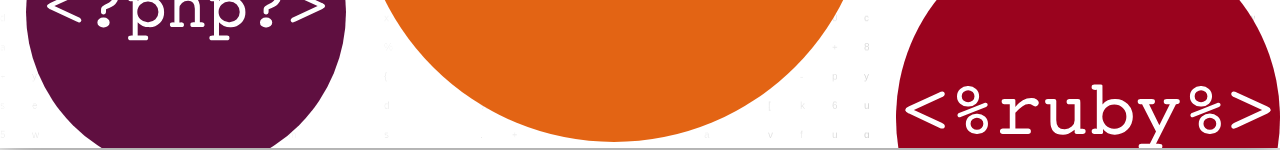
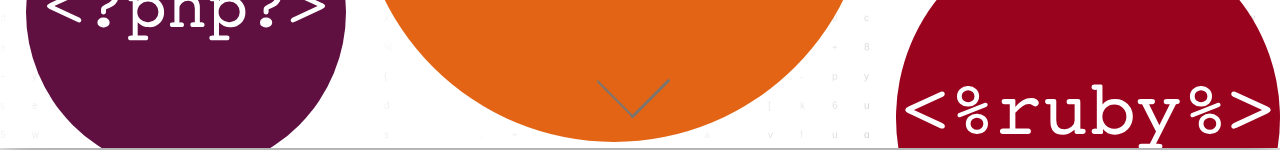
Before and after one commit to kurtpetrek/development-resources, a React app: page / in a window 1280 px wide. Shown: the part 652-802 px from the top of the page. Built offline with nearby package versions, Linux system fonts and the light colour scheme.

Commit message:
add scroll button and smooth scroll

```diff
--- a/index.html
+++ b/index.html
@@ -6,6 +6,7 @@
       <meta http-equiv="X-UA-Compatible" content="ie=edge">
       <title>Web Dev Resources</title>
       <link href="dist/styles.css" rel="stylesheet">
+      <!-- <link href="styles.css" rel="stylesheet"> -->
       <link rel="apple-touch-icon" sizes="180x180" href="apple-touch-icon.png">
       <link rel="icon" type="image/png" sizes="32x32" href="favicon-32x32.png">
       <link rel="icon" type="image/png" sizes="16x16" href="favicon-16x16.png">
@@ -17,5 +18,6 @@
     <div id="react-container">
     </div>
     <script src="dist/main.js"></script>
+    <!-- <script src="main.js"></script> -->
   </body>
 </html>
--- a/package.json
+++ b/package.json
@@ -32,5 +32,8 @@
     "url-loader": "0.5.8",
     "webpack": "2.6.1",
     "webpack-dev-server": "2.4.5"
+  },
+  "dependencies": {
+    "zenscroll": "^4.0.0"
   }
 }
--- a/src/scripts/App.js
+++ b/src/scripts/App.js
@@ -20,11 +20,13 @@ class App extends Component {
 
   render() {
     return (
-      <Layout
-        navOpen={this.state.navOpen}
-        toggleNav={this.toggleNav}
-        articleData={this.state.articleData}
-      />
+      <div id="top">
+        <Layout
+          navOpen={this.state.navOpen}
+          toggleNav={this.toggleNav}
+          articleData={this.state.articleData}
+        />
+      </div>
     );
   }
 }
--- a/src/scripts/components/MainContent/Landing.js
+++ b/src/scripts/components/MainContent/Landing.js
@@ -21,6 +21,7 @@ class Landing extends Component {
     };
 
     this.handleCodeCanvas();
+
   }
 
   componentWillUnmount(){
@@ -97,6 +98,10 @@ class Landing extends Component {
         <img src="images/js.svg" alt="JS icon" className="landing__js" />
         <img src="images/php.svg" alt="PHP icon" className="landing__php" />
         <img src="images/ruby.svg" alt="Ruby icon" className="landing__ruby" />
+
+          <a href="#main-heading" className="scroll-down">
+            <p className="scroll-down--text"> Scroll Down </p>
+          </a>
       </div>
     )
   }
--- a/src/scripts/main.js
+++ b/src/scripts/main.js
@@ -1,5 +1,6 @@
 import React from 'react';
 import ReactDOM from 'react-dom';
+import Zen from 'zenscroll';
 
 import App from './App';
 
--- a/src/styles/_base.scss
+++ b/src/styles/_base.scss
@@ -9,6 +9,7 @@ html {
   font-family: 'Open Sans', sans-serif;
   overflow-x: hidden;
   font-size: 16px;
+  scroll-behavior: smooth;
 }
 @media (max-width: 700px){
   html {
@@ -78,7 +79,7 @@ hr {
 }
 
 #main-heading {
-  padding: 10px 0px;
+  padding: 50px 0px 10px;
   text-align: center;
   font-size: 4rem;
 
--- a/src/styles/_landing.scss
+++ b/src/styles/_landing.scss
@@ -44,3 +44,59 @@
   width: 100%;
   height: calc(100vh - 70px);
 }
+
+.scroll-down {
+  position: absolute;
+  transform: translate(-50%,0%);
+  left: 50%;
+  bottom: 2%;
+  width: 100px;
+  z-index: 5;
+  height: 50px;
+  cursor: pointer;
+  animation: scroll-down-bounce 3s infinite;
+
+  &::before, &::after {
+    content: '';
+    width: 50%;
+    border-bottom: 2px solid #777;
+    position: absolute;
+    bottom: 20px;
+    left: 0;
+    transform: rotate(45deg);
+    transition: .5s;
+  }
+
+  &::after {
+    transform: rotate(-45deg);
+    left: 34%;
+    bottom: 20px;
+    width: 53%;
+  }
+
+  &--text {
+    color: #777;
+    opacity: 0;
+    transition: .5s;
+    position: absolute;
+    transform: translate(-50%, -50%);
+    left: 80%;
+    top: 30%;
+    width: 200px;
+  }
+
+  &:hover {
+    &::before, &::after {
+      transform: rotate(0deg);
+      bottom: 10px;
+    }
+    p {
+      opacity: 1;
+    }
+  }
+}
+
+@keyframes scroll-down-bounce {
+  0%, 100% {transform: translate(-50%,0%);}
+  50% {transform: translate(-50%,-30%);}
+}
```
Also changed, not shown: 3 other files (tests, documents, lock files or other folders).
